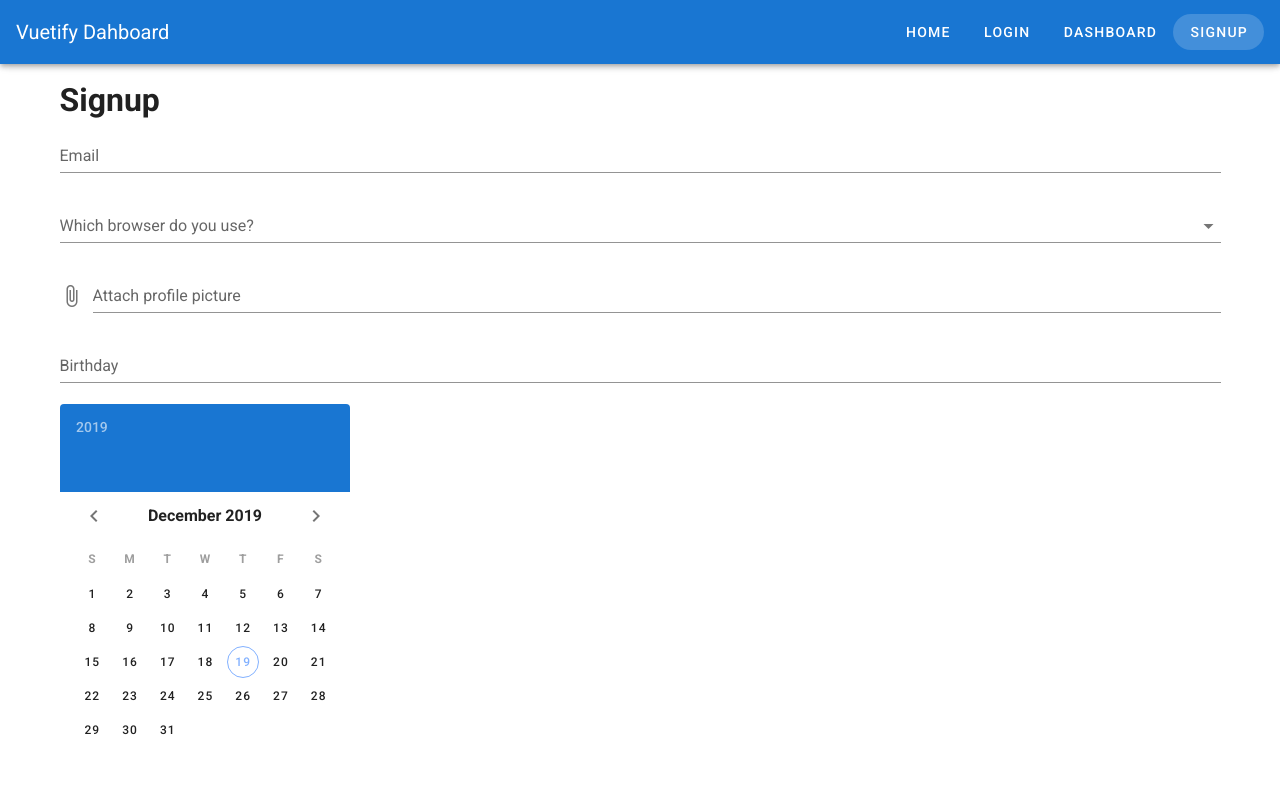
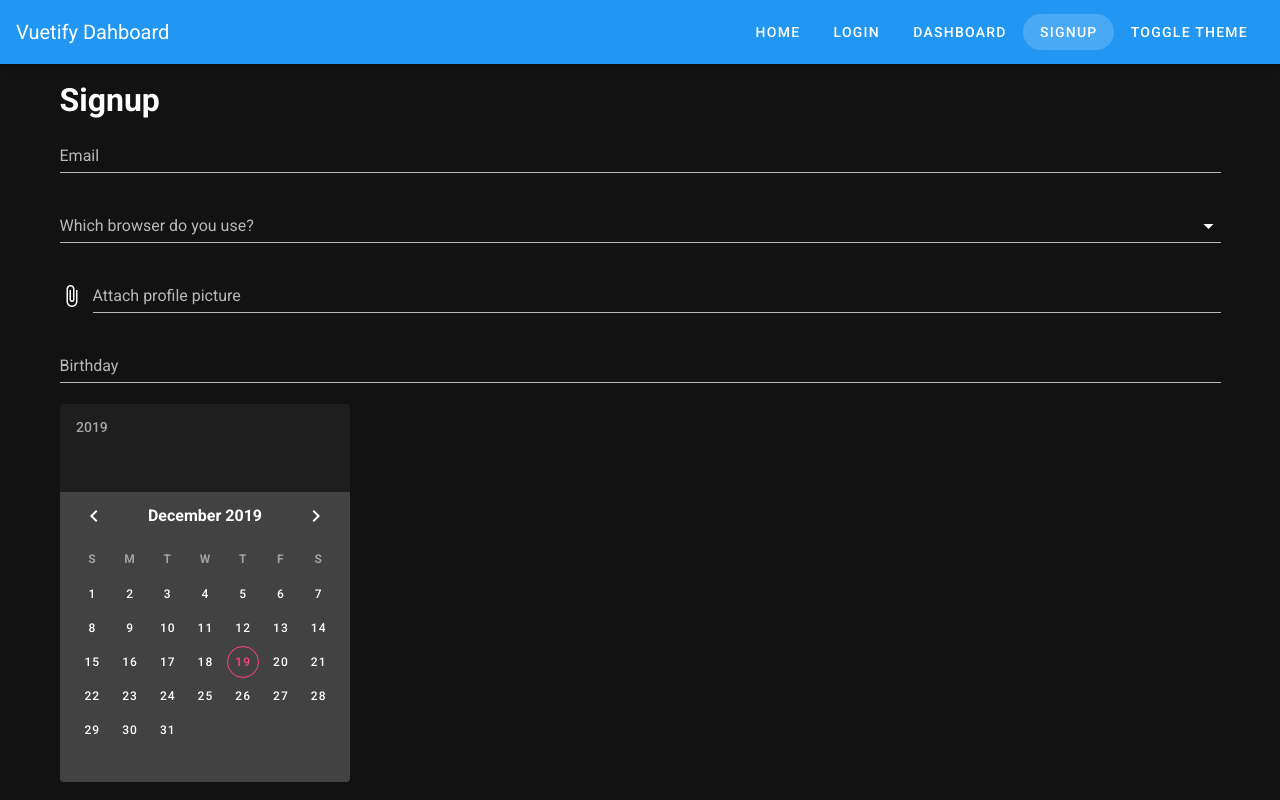
Before and after one commit to OussamaAlouat/vue-vuetify, a Vue app: page /signup in a window 1280 px wide. Shown: the top 800 px of the page. Built offline with nearby package versions, Linux system fonts and the light colour scheme.

Commit message:
Added dark theme

```diff
--- a/src/App.vue
+++ b/src/App.vue
@@ -12,6 +12,7 @@
       >
         {{link.label}}
       </v-btn>
+      <v-btn @click="toggleTheme" text rounded>Toggle Theme</v-btn>
     </v-app-bar>
     <v-content>
       <router-view></router-view>
@@ -70,5 +71,10 @@
       },
     ],
   }),
+  methods: {
+    toggleTheme() {
+      this.$vuetify.theme.dark = !this.$vuetify.theme.dark;
+    },
+  },
 };
 </script>
--- a/src/plugins/vuetify.js
+++ b/src/plugins/vuetify.js
@@ -4,4 +4,10 @@
 Vue.use(Vuetify);
 
 export default new Vuetify({
+  icons: {
+    iconfont: 'mdi',
+  },
+  theme: {
+    dark: true,
+  },
 });
```
